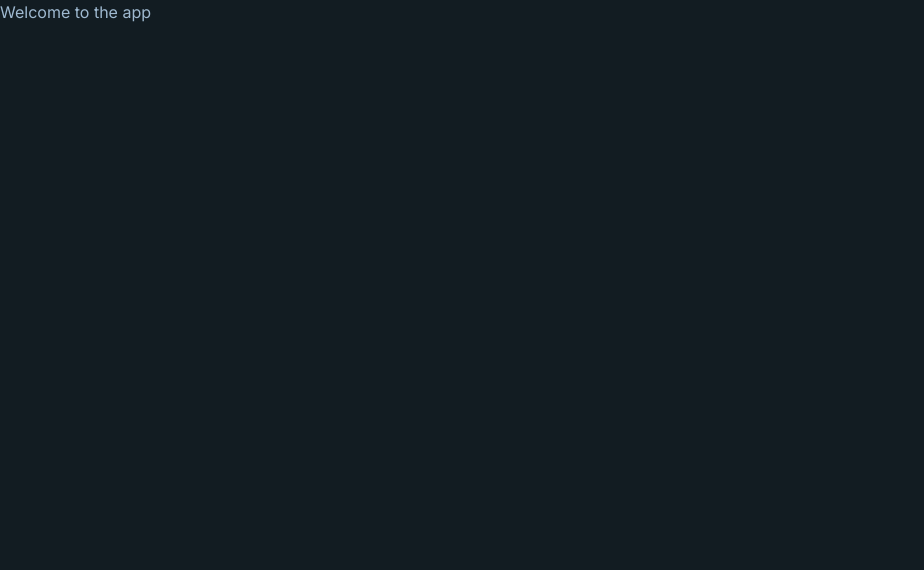
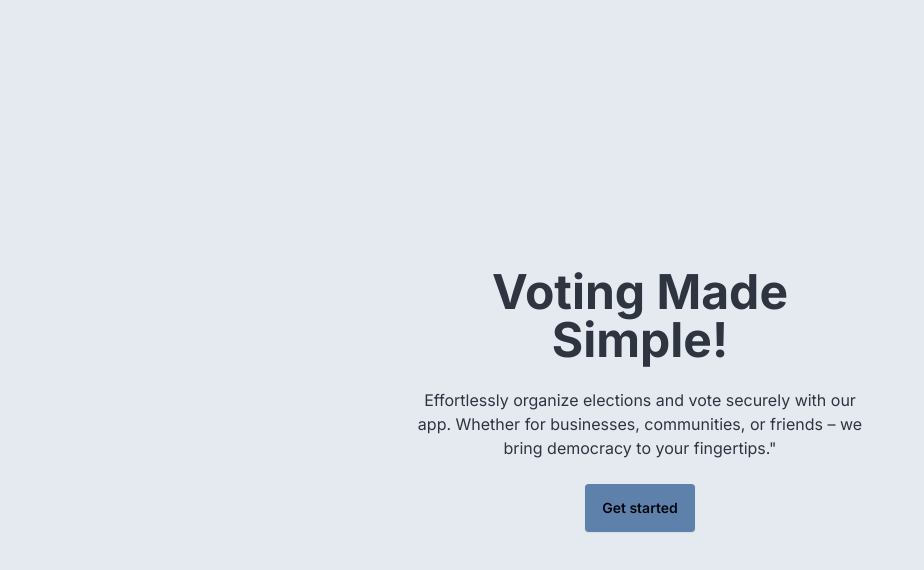
Before and after one commit to martensoderlind/Final-weekend-assignment, a Next.js app: page / in a window 1280 px wide. Shown: the top 570 px of the page, without its empty margins (0-924 px from the left). Built offline with nearby package versions, Linux system fonts and the light colour scheme.

Commit message:
landingpage

```diff
--- a/src/app/navbar.tsx
+++ b/src/app/navbar.tsx
@@ -5,7 +5,7 @@ export default function Navbar() {
   return (
     <nav className="navbar flex justify-between">
       <div className="">
-        <h1 className="text-2xl">Title</h1>
+        <h1 className="text-3xl font-bold">Voting App</h1>
       </div>
       <div className="flex-none">
         <ul className="menu menu-horizontal px-2 ">
--- a/src/app/page.tsx
+++ b/src/app/page.tsx
@@ -2,8 +2,20 @@ import Link from "next/link";
 
 export default function Home() {
   return (
-    <div>
-      <Link href="\representatives\">Welcome to the app</Link>
+    <div className="hero bg-base-200 min-h-screen">
+      <div className="hero-content text-center">
+        <div className="max-w-md">
+          <h1 className="text-5xl font-bold">Voting Made Simple!</h1>
+          <p className="py-6">
+            Effortlessly organize elections and vote securely with our app.
+            Whether for businesses, communities, or friends – we bring democracy
+            to your fingertips."
+          </p>
+          <button className="btn btn-primary">
+            <Link href="\representatives\">Get started</Link>
+          </button>
+        </div>
+      </div>
     </div>
   );
 }
--- a/tailwind.config.ts
+++ b/tailwind.config.ts
@@ -17,5 +17,5 @@ export default {
     },
   },
   plugins: [daisyui],
-  daisyui: { themes: ["sunset"] },
+  daisyui: { themes: ["nord"] },
 } satisfies Config;
```
